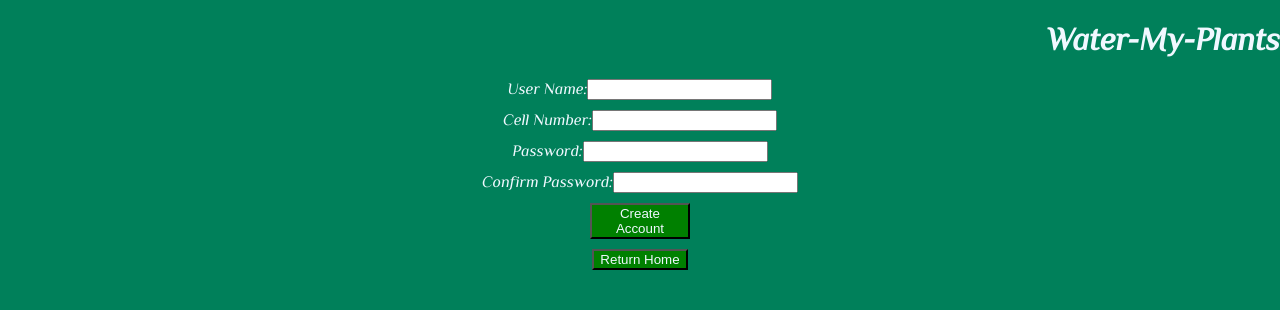
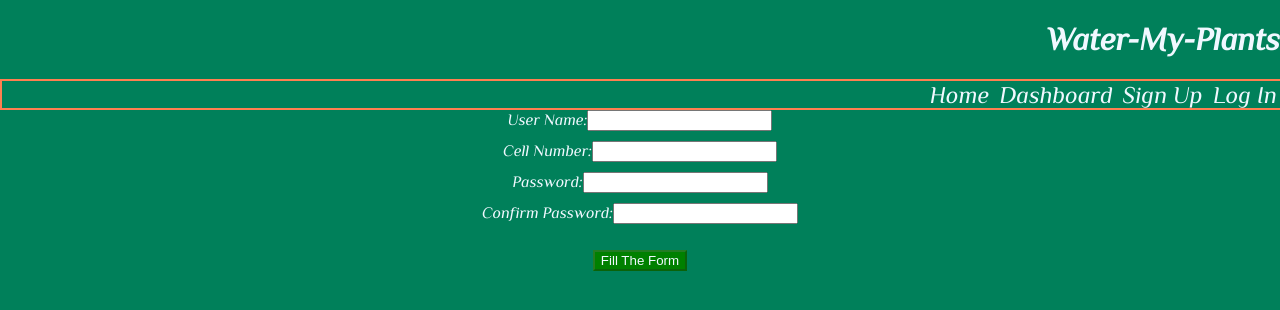
Before and after one commit to BW-waterMyPlant-JAN-21/Front-End, a React (Create React App) app in the folder water-plants/: page /signup in a window 1280 px wide. Shown: the top 310 px of the page. Built offline with nearby package versions, Linux system fonts and the light colour scheme.

Commit message:
Changed the navigation so that it appears on all the components

```diff
--- a/water-plants/package.json
+++ b/water-plants/package.json
@@ -10,7 +10,8 @@
     "react-dom": "^17.0.1",
     "react-router-dom": "^5.2.0",
     "react-scripts": "4.0.1",
-    "web-vitals": "^0.2.4"
+    "web-vitals": "^0.2.4",
+    "yup": "^0.32.8"
   },
   "scripts": {
     "start": "react-scripts start",
--- a/water-plants/src/App.css
+++ b/water-plants/src/App.css
@@ -11,7 +11,9 @@ h1 {
 .navigationItems {
   display: flex;
   flex-direction: row;
-  align-items: center;
+  justify-content: flex-end;
+  border: 2px solid coral;
+  width: 100%;
 }
 
 .mission {
@@ -39,22 +41,30 @@ h1 {
 }
 
 .Signup,
-.Login {
+.Login,
+.Home,
+.Dashboard {
   text-decoration: none;
   padding: 5px;
   list-style-type: none;
-  color: black;
+  color: aliceblue;
   font-size: 1.5rem;
 }
 
 .Signup:hover {
   color: greenyellow;
-  border-bottom: 2px solid greenyellow;
 }
 
 .Login:hover {
   color: greenyellow;
-  border-bottom: 2px solid greenyellow;
+}
+
+.Home:hover {
+  color: greenyellow;
+}
+
+.Dashboard:hover {
+  color: greenyellow;
 }
 
 li {
--- a/water-plants/src/App.js
+++ b/water-plants/src/App.js
@@ -4,10 +4,12 @@ import './App.css';
 import Home from './Components/Home.js';
 import Login from './Components/Login.js';
 import Signup from './Components/Signup.js';
+import Navigation from './Components/Navigation.js';
+import Dashboard from './Components/Dashboard.js';
 
 function App() {
   const initialFormValues = {
-    user : ' ',
+    username : ' ',
     phoneNumber: ' ',
     password: ' ',
     confirmPassword: ' ',
@@ -15,15 +17,31 @@ function App() {
 
   const [form, setForm] = useState(initialFormValues);
 
+  const updateValue = (inputName, inputValue) => {
+    setForm({...form, [inputName] : inputValue}) //Updates form values
+  }
+
+  const submitFunction = () => {
+    setForm(initialFormValues); //Reset the form values
+  }
+
   return (
     <div className="App">
       <h1>Water-My-Plants</h1>
+      <Navigation/>
       <Switch>
         <Route path="/signup">
-            <Signup />
+            <Signup
+              form = {form}
+              updateValue = {updateValue}
+              submitFunction = {submitFunction}
+            />
         </Route>
         <Route path="/login">
             <Login/>
+        </Route>
+        <Route path="/dashboard">
+            <Dashboard/>
         </Route>
         <Route exact path="/">
             <Home></Home>
--- /dev/null
+++ b/water-plants/src/Components/Dashboard.js
@@ -0,0 +1,12 @@
+import React from 'react';
+
+const Dashboard = (props) => {
+
+    return (
+        <div>
+            <h1>Hello From Dashboard!</h1>
+        </div>
+    )
+}
+
+export default Dashboard;
--- a/water-plants/src/Components/Home.js
+++ b/water-plants/src/Components/Home.js
@@ -1,11 +1,9 @@
 import React from 'react';
-import Navigation from './Navigation.js';
 
 const Home = (props) => {
 
     return (
         <div className="landingPage">
-            <Navigation/>
             <div className="mission">
                 <h2>Our Mission Is Simple:</h2>
                 <h2>To Help You Keep Your Plants Hydrated</h2>
--- a/water-plants/src/Components/Login.js
+++ b/water-plants/src/Components/Login.js
@@ -1,11 +1,7 @@
 import React from 'react';
-import {useHistory} from 'react-router-dom';
 
 const Login = (props) => {
-    const history = useHistory();
-    const clickFunction = () => {
-        history.goBack();
-    }
+
     return (
         <div className="form-login">
             <form>
@@ -17,7 +13,6 @@ const Login = (props) => {
                 </label>
                 <button>Login</button>
             </form>
-            <button onClick={clickFunction}>Return Home</button>
         </div>
     )
 }
--- a/water-plants/src/Components/Navigation.js
+++ b/water-plants/src/Components/Navigation.js
@@ -4,12 +4,22 @@ import { Link } from 'react-router-dom';
 const Navigation = (props) => {
     return (
         <div className="navigationItems">
-            <Link to="/signup" className = "Signup">
-                <li>Sign Up</li>
-            </Link>
-            <Link to="/login" className="Login">
-                <li>Log In</li>
-            </Link>
+            <li>
+                <Link to="/" className = "Home">Home
+                </Link>
+            </li>
+            <li>
+                <Link to="/dashboard" className = "Dashboard">Dashboard
+                </Link>
+            </li>
+            <li>
+                <Link to="/signup" className = "Signup">Sign Up
+                </Link>
+            </li>
+            <li>
+                <Link to="/login" className="Login">Log In
+                </Link>
+            </li>
         </div>
     )
 }
--- a/water-plants/src/Components/Signup.js
+++ b/water-plants/src/Components/Signup.js
@@ -1,30 +1,78 @@
-import React from 'react';
-import {useHistory} from 'react-router-dom';
+import React, {useState, useEffect} from 'react';
+import * as yup from 'yup';
+
+const lowercaseRegex = /(?=.*[a-z])/;
+const uppercaseRegex = /(?=.*[A-Z])/;
+const numericRegex = /(?=.*[0-9])/
+const phoneRegex = /^((\\+[1-9]{1,4}[ \\-]*)|(\\([0-9]{2,3}\\)[ \\-]*)|([0-9]{2,4})[ \\-]*)*?[0-9]{3,4}?[ \\-]*[0-9]{3,4}?$/
+
+const schema = yup.object().shape({
+    username: yup.string().required('User Name is Required!').min(2, "Names must be atleast 2 Characters Long"),
+    password: yup.string().required('Password is Required!')
+    .matches(lowercaseRegex, 'one lowercase character required')
+    .matches(uppercaseRegex, 'one uppercase character required')
+    .matches(numericRegex, 'one number required')
+    .min(8, 'Minimum 8 characters required!'),
+    phoneNumber: yup.string()
+    .required('required')
+    .matches(phoneRegex, 'Phone Number is not valid'),
+    confirmPassword: yup.string()
+    .oneOf([yup.ref('password')], 'Password must be the same!')
+})
 
 const Signup = (props) => {
-    const history = useHistory();
+    const {form, updateValue, submitFunction} = props;
 
-    const clickFunction = () => {
-        history.goBack();
+    const [errors, setErrors] = useState({
+        username: ' ',
+        phoneNumber: ' ',
+        password: ' ',
+        confirmPassword: ' '
+    })
+
+    const[disabled, setDisabled] = useState(true);
+
+    const setFormErrors = (name, value) => {
+        yup.reach(schema, name).validate(value)
+        .then(() => setErrors({...errors, [name]: ''}))
+        .catch((err) => {
+            setErrors({...errors, [name]: err.errors[0]})
+        })
     }
+
+    const changeFunction = (evt) => {
+        const{name, value} = evt.target;
+        console.log(name, value);
+        updateValue(name, value);
+        setFormErrors(name, value);
+    }
+
+    useEffect(() => {
+        schema.isValid(form).then(valid =>setDisabled(!valid))
+    }, [form])
+
     return (
         <div className="form-signup">
-            <form>
+            <form onSubmit={submitFunction}>
                 <label> User Name:
-                    <input/>
+                    <input onChange={changeFunction} value={form.username} name="username" type="text" placeholder="Enter User Name"/>
                 </label>
                 <label> Cell Number:
-                    <input/>
+                    <input onChange={changeFunction} value={form.phoneNumber} name="phoneNumber" type="text" placeholder="Enter Phone Number"/>
                 </label>
                 <label> Password:
-                    <input/>
+                    <input onChange={changeFunction} value={form.password} name="password" type="text" placeholder="Enter Password"/>
                 </label>
                 <label> Confirm Password:
-                    <input/>
+                    <input onChange={changeFunction} value={form.confirmPassword} name="confirmPassword" type="text" placeholder="Enter Pasword Again to Confirm"/>
                 </label>
-                <button>Create Account</button>
+                <div style={{color: 'purple'}}>
+                    <p>{errors.username}</p>
+                    <p>{errors.password}</p>
+                    <p>{errors.confirmPassword}</p>
+                </div>
+                <button disabled = {disabled}>{disabled ? 'Fill The Form' : 'Submit Form'}</button>
             </form>
-            <button onClick = {clickFunction}>Return Home</button>
         </div>
     )
 }
```
Also changed, not shown: 2 other files (tests, documents, lock files or other folders).
